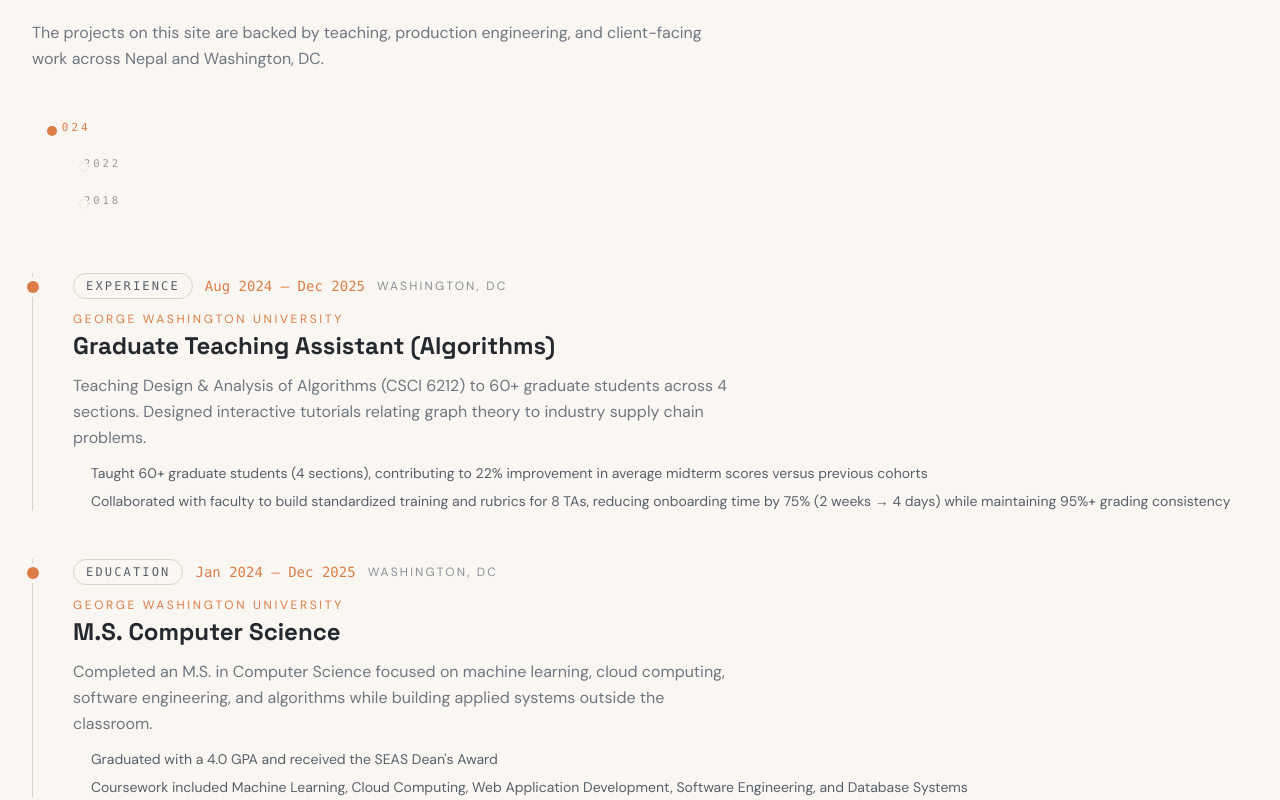
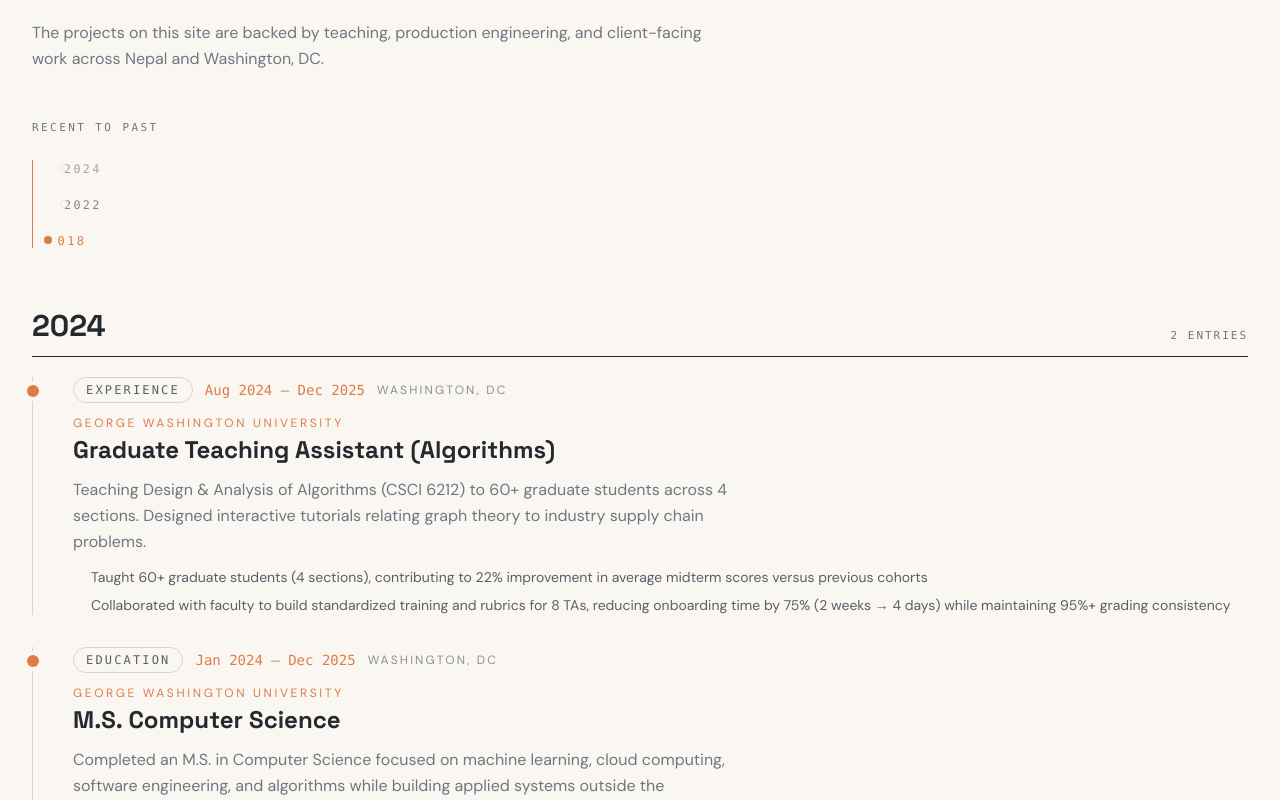
Before and after one commit to aabhiyann/portfolio-abhiyan, a React (Vite) app: page / in a window 1280 px wide. Shown: the part 2380-3180 px from the top of the page. Built offline with nearby package versions, Linux system fonts and the light colour scheme.

Commit message:
feat: redesign home journey timeline with scroll-synced year rail

```diff
--- a/src/pages/Home.tsx
+++ b/src/pages/Home.tsx
@@ -58,6 +58,26 @@ function Home() {
       ),
     [homepageTimeline],
   );
+  const groupedTimeline = useMemo(
+    () =>
+      timelineYears.map((year) => {
+        const entries = homepageTimeline
+          .map((item, index) => ({ item, index }))
+          .filter(({ item }) => getStartYear(item.dates) === year);
+        return { year, entries };
+      }),
+    [homepageTimeline, timelineYears],
+  );
+  const yearFirstIndexMap = useMemo(() => {
+    const map = new Map<string, number>();
+    homepageTimeline.forEach((item, index) => {
+      const year = getStartYear(item.dates);
+      if (!map.has(year)) {
+        map.set(year, index);
+      }
+    });
+    return map;
+  }, [homepageTimeline]);
   const [activeTimelineYear, setActiveTimelineYear] = useState(
     timelineYears[0] ?? "",
   );
@@ -65,21 +85,48 @@ function Home() {
   const articleRefs = useRef<(HTMLElement | null)[]>([]);
 
   useEffect(() => {
-    const handleScroll = () => {
-      const threshold = window.innerHeight * 0.45;
-      let active = timelineYears[0];
-      articleRefs.current.forEach((el, i) => {
-        if (!el) return;
-        const rect = el.getBoundingClientRect();
-        if (rect.top <= threshold) {
-          active = getStartYear(homepageTimeline[i].dates);
-        }
+    if (!homepageTimeline.length) return;
+
+    const visibleRatios = new Map<number, number>();
+    const observer = new IntersectionObserver(
+      (entries) => {
+        entries.forEach((entry) => {
+          const index = Number((entry.target as HTMLElement).dataset.tlIndex);
+          if (Number.isNaN(index)) return;
+          visibleRatios.set(index, entry.intersectionRatio);
         });
-      setActiveTimelineYear(active);
-    };
-    window.addEventListener("scroll", handleScroll, { passive: true });
-    return () => window.removeEventListener("scroll", handleScroll);
+
+        const mostVisible = [...visibleRatios.entries()]
+          .sort((a, b) => b[1] - a[1])
+          .find(([, ratio]) => ratio > 0);
+
+        if (!mostVisible) return;
+        const [visibleIndex] = mostVisible;
+        const year = getStartYear(homepageTimeline[visibleIndex].dates);
+        setActiveTimelineYear(year);
+      },
+      {
+        threshold: [0.2, 0.4, 0.6, 0.8],
+        rootMargin: "-25% 0px -35% 0px",
+      },
+    );
+
+    articleRefs.current.forEach((el) => {
+      if (el) observer.observe(el);
+    });
+
+    return () => observer.disconnect();
   }, [homepageTimeline, timelineYears]);
+
+  const activeYearIndex = Math.max(
+    0,
+    timelineYears.indexOf(activeTimelineYear),
+  );
+  const railProgressPct =
+    timelineYears.length > 1
+      ? (activeYearIndex / (timelineYears.length - 1)) * 100
+      : 0;
+  const railProgressHeight = `calc(max(${railProgressPct}%, 0%) - 0.5rem)`;
 
   return (
     <Page>
@@ -227,12 +274,19 @@ function Home() {
               DC.
             </p>
           </div>
+          <p className="text-[11px] font-mono uppercase tracking-[0.22em] text-text-muted mb-5">
+            Recent to Past
+          </p>
 
-          <div className="grid grid-cols-1 lg:grid-cols-[84px,minmax(0,1fr)] gap-8 lg:gap-16 items-start">
-            <div className="hidden lg:block lg:sticky lg:top-28 self-start z-10">
-              <div className="relative pl-5">
-                <div className="absolute left-0 top-2 bottom-2 w-px bg-border-primary/80" />
-                <div className="space-y-5">
+          <div className="grid grid-cols-1 lg:grid-cols-[128px,minmax(0,1fr)] gap-8 lg:gap-14 items-start">
+            <div className="hidden lg:block lg:sticky lg:top-24 self-start z-10">
+              <div className="relative pl-4">
+                <div className="absolute left-0 top-1 bottom-1 w-px bg-border-primary/80" />
+                <div
+                  className="absolute left-0 top-1 w-px bg-accent-primary transition-[height] duration-300"
+                  style={{ height: railProgressHeight }}
+                />
+                <div className="space-y-3">
                   {timelineYears.map((year, index) => {
                     const isActive = activeTimelineYear === year;
 
@@ -240,22 +294,32 @@ function Home() {
                       <motion.div
                         key={year}
                         animate={{
-                          opacity: isActive ? 1 : 0.45,
-                          x: isActive ? 0 : 8,
-                          scale: isActive ? 1 : 0.96,
+                          opacity: isActive ? 1 : 0.55,
+                          x: isActive ? 0 : 4,
+                          scale: isActive ? 1 : 0.98,
                         }}
-                        transition={{ duration: 0.25, ease: "easeOut" }}
+                        transition={{ duration: 0.22, ease: "easeOut" }}
                         className="relative"
                       >
                         <span
-                          className={`absolute left-[-5px] top-1.5 h-2.5 w-2.5 rounded-full transition-all duration-300 ${
+                          className={`absolute left-[-4px] top-2 h-2 w-2 rounded-full transition-all duration-300 ${
                             isActive
                               ? "bg-accent-primary ring-4 ring-bg-primary"
                               : "bg-bg-primary border border-border-primary"
                           }`}
                         />
-                        <div
-                          className={`text-[11px] font-mono uppercase tracking-[0.28em] transition-colors duration-300 ${
+                        <button
+                          type="button"
+                          aria-current={isActive ? "true" : "false"}
+                          onClick={() => {
+                            const targetIndex = yearFirstIndexMap.get(year);
+                            if (targetIndex === undefined) return;
+                            articleRefs.current[targetIndex]?.scrollIntoView({
+                              behavior: "smooth",
+                              block: "start",
+                            });
+                          }}
+                          className={`text-xs font-mono tracking-[0.2em] transition-colors duration-300 ${
                             isActive
                               ? "text-accent-primary"
                               : index === 0
@@ -264,7 +328,7 @@ function Home() {
                           }`}
                         >
                           {year}
-                        </div>
+                        </button>
                       </motion.div>
                     );
                   })}
@@ -273,19 +337,74 @@ function Home() {
             </div>
 
             <div className="space-y-12">
-              {homepageTimeline.map((experience, index) => (
+              <div className="lg:hidden -mx-1 overflow-x-auto pb-2">
+                <div className="flex items-center gap-2 px-1 min-w-max">
+                  {timelineYears.map((year) => {
+                    const isActive = activeTimelineYear === year;
+                    return (
+                      <button
+                        key={year}
+                        type="button"
+                        aria-current={isActive ? "true" : "false"}
+                        onClick={() => {
+                          const targetIndex = yearFirstIndexMap.get(year);
+                          if (targetIndex === undefined) return;
+                          articleRefs.current[targetIndex]?.scrollIntoView({
+                            behavior: "smooth",
+                            block: "start",
+                          });
+                        }}
+                        className={`rounded-full border px-3 py-1 text-[11px] font-mono tracking-[0.14em] transition-colors ${
+                          isActive
+                            ? "border-accent-primary/60 bg-accent-primary/10 text-accent-primary"
+                            : "border-border-primary text-text-secondary"
+                        }`}
+                      >
+                        {year}
+                      </button>
+                    );
+                  })}
+                </div>
+              </div>
+
+              {groupedTimeline.map((yearGroup, yearGroupIndex) => (
+                <motion.section
+                  key={yearGroup.year}
+                  initial={{ opacity: 0, y: 16 }}
+                  whileInView={{ opacity: 1, y: 0 }}
+                  viewport={{ once: true, amount: 0.25 }}
+                  transition={{
+                    duration: motionTokens.duration.normal / 1000,
+                    delay: yearGroupIndex * 0.06,
+                  }}
+                  className="space-y-5"
+                >
+                  <div className="flex items-end justify-between gap-3 border-b border-border-primary/70 pb-3">
+                    <h3 className="text-2xl md:text-3xl font-bold font-heading text-text-primary">
+                      {yearGroup.year}
+                    </h3>
+                    <p className="text-[11px] font-mono uppercase tracking-[0.18em] text-text-muted">
+                      {yearGroup.entries.length}{" "}
+                      {yearGroup.entries.length === 1 ? "entry" : "entries"}
+                    </p>
+                  </div>
+
+                  <div className="space-y-8">
+                    {yearGroup.entries.map(
+                      ({ item: experience, index }, entryIndex) => (
                         <motion.article
                           key={experience.id}
                           ref={(el) => {
                             articleRefs.current[index] = el;
                           }}
+                          data-tl-index={index}
                           className="relative border-l border-border-primary pl-8 md:pl-10"
-                  initial={{ opacity: 0, y: 24 }}
+                          initial={{ opacity: 0, y: 20 }}
                           whileInView={{ opacity: 1, y: 0 }}
                           viewport={{ once: true, amount: 0.2 }}
                           transition={{
                             duration: motionTokens.duration.normal / 1000,
-                    delay: index * 0.05,
+                            delay: entryIndex * 0.05,
                           }}
                         >
                           <div className="absolute left-[-6px] top-2 h-3 w-3 rounded-full bg-accent-primary ring-4 ring-bg-primary" />
@@ -307,9 +426,9 @@ function Home() {
                               <p className="text-xs uppercase tracking-[0.22em] text-accent-primary">
                                 {experience.company}
                               </p>
-                      <h3 className="text-xl md:text-2xl font-bold text-text-primary font-heading leading-tight">
+                              <h4 className="text-xl md:text-2xl font-bold text-text-primary font-heading leading-tight">
                                 {experience.role}
-                      </h3>
+                              </h4>
                             </div>
 
                             <p className="text-text-muted leading-relaxed max-w-2xl">
@@ -331,6 +450,10 @@ function Home() {
                             </div>
                           </div>
                         </motion.article>
+                      ),
+                    )}
+                  </div>
+                </motion.section>
               ))}
 
               <div className="mt-10 lg:hidden">
```
Lines whose indentation alone changed are shown as unchanged.
